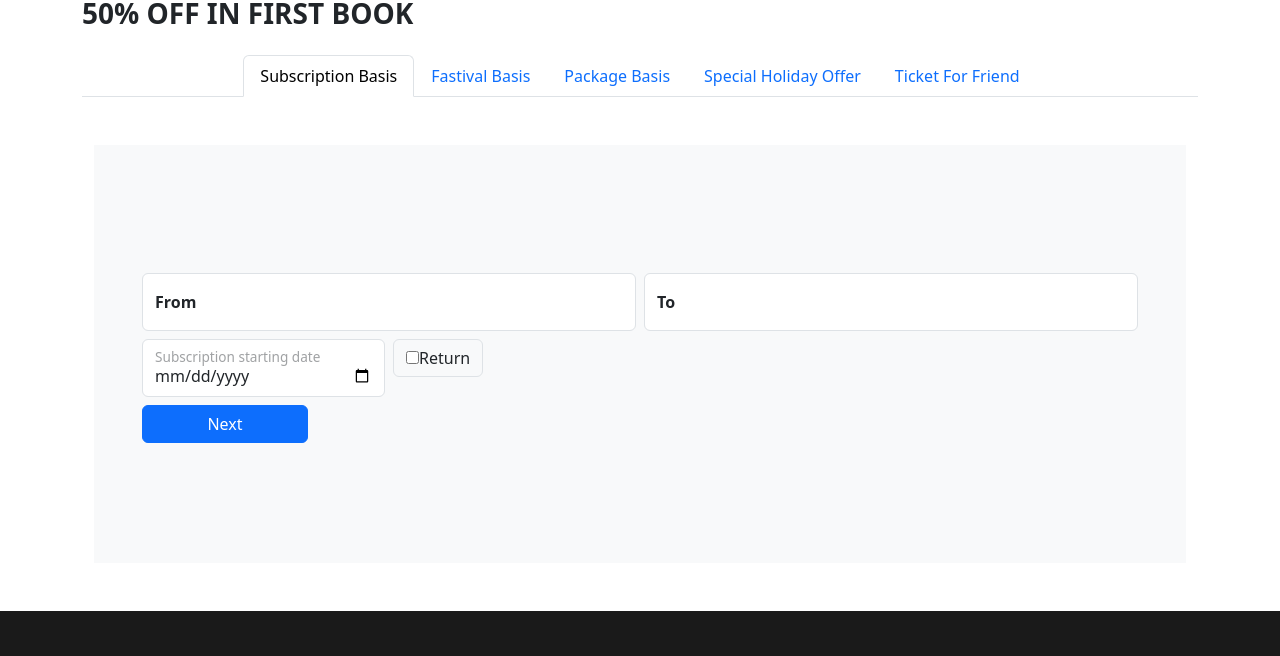
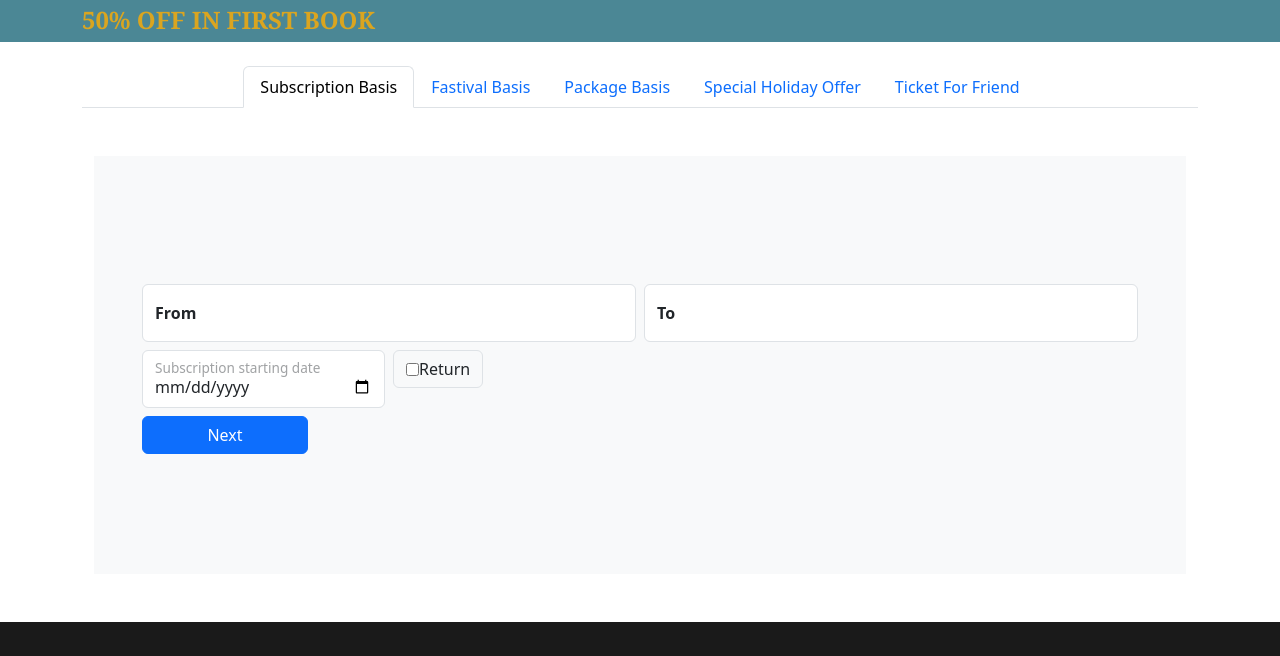
Before and after one commit to Ashish-kumar-Nayak-159/APNABUS, a plain HTML site: page offer.html in a window 1280 px wide. Shown: the part 62-718 px from the top of the page. Drawn offline with nearby package versions, Linux system fonts and the light colour scheme.

Commit message:
marquee added

```diff
--- a/offer.css
+++ b/offer.css
@@ -47,6 +47,20 @@ a{
 }
 .nav-item .nav-link:hover{
     color:rgb(43, 48, 48) !important;
+}
+.f_offer{
+    background-color: rgb(75, 135, 149);
+}
+/* marquee{} */
+.marq_a{
+    font-size: 24px;
+    color: goldenrod !important;
+
+}
+.marq-txt {
+    padding-top: 0.3rem;
+    font-family:Cambria, Cochin, Georgia, Times, 'Times New Roman', serif;
+
 }
 .happy{
     margin: 0.5rem 0rem !important;
--- a/offer.html
+++ b/offer.html
@@ -55,7 +55,7 @@
         <section class="apna-bus-navbar fw-semibold">
             <nav class="navbar navbar-expand-lg">
                 <div class="container-fluid">
-                    <a class="navbar-brand" href="#">
+                    <a class="navbar-brand" href="./index.html">
                         <!-- <div class="logo_bg"></div> -->
                         <!-- APNABUS  -->
                         <img class="logo_bg" src="./Assets/image/s-logo.png" width="75%" height="50%" alt="APNABUS">
@@ -67,6 +67,11 @@
                         aria-expanded="false" aria-label="Toggle navigation">
                         <span class="navbar-toggler-icon"></span>
                     </button>
+
+                    <button class="navbar-toggler" type="button" data-bs-toggle="collapse" data-bs-target="#navbarTogglerDemo02" aria-controls="navbarTogglerDemo02" aria-expanded="false" aria-label="Toggle navigation">
+                        <span class="navbar-toggler-icon"></span>
+                      </button>
+
                     <!--Menu Nav bar start -->
                     <div class="collapse navbar-collapse" id="navbarSupportedContent">
                         <ul class="navbar-nav ms-auto mb-2 mb-lg-0">
@@ -147,8 +152,15 @@
             </nav>
         </section>
     </header>
+    <div class="container-grid f_offer">
+        <h3 class=" marq-txt">
+            <b>
                 <div class="container">
-        <h3><b>50% OFF IN FIRST BOOK</b></h3>
+                    <marquee behavior="alternate" direction="right"><a class="marq_a" href="#">50% OFF IN FIRST BOOK</a>
+                </div>
+                </marquee>
+            </b>
+        </h3>
     </div>
     <!-- Main Body -->
     <section class="happy">
```
Lines whose indentation alone changed are shown as unchanged.
